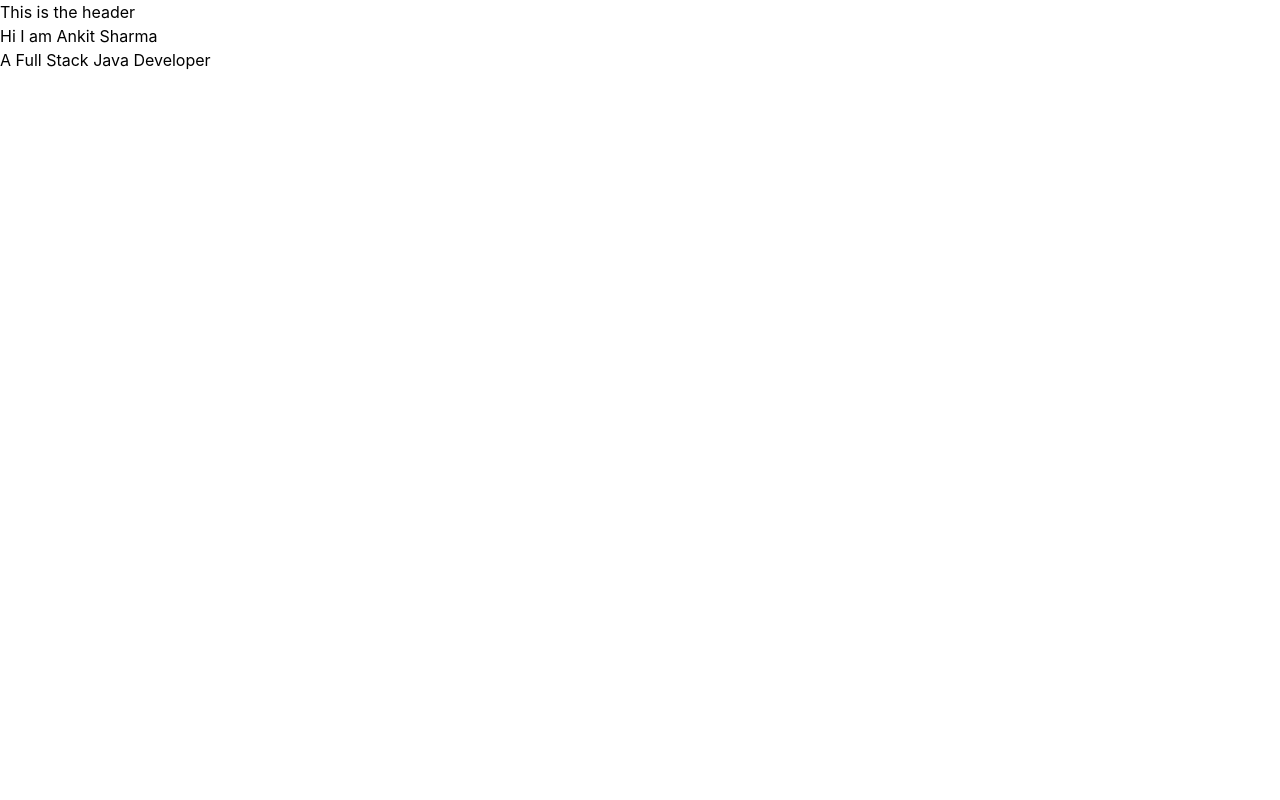
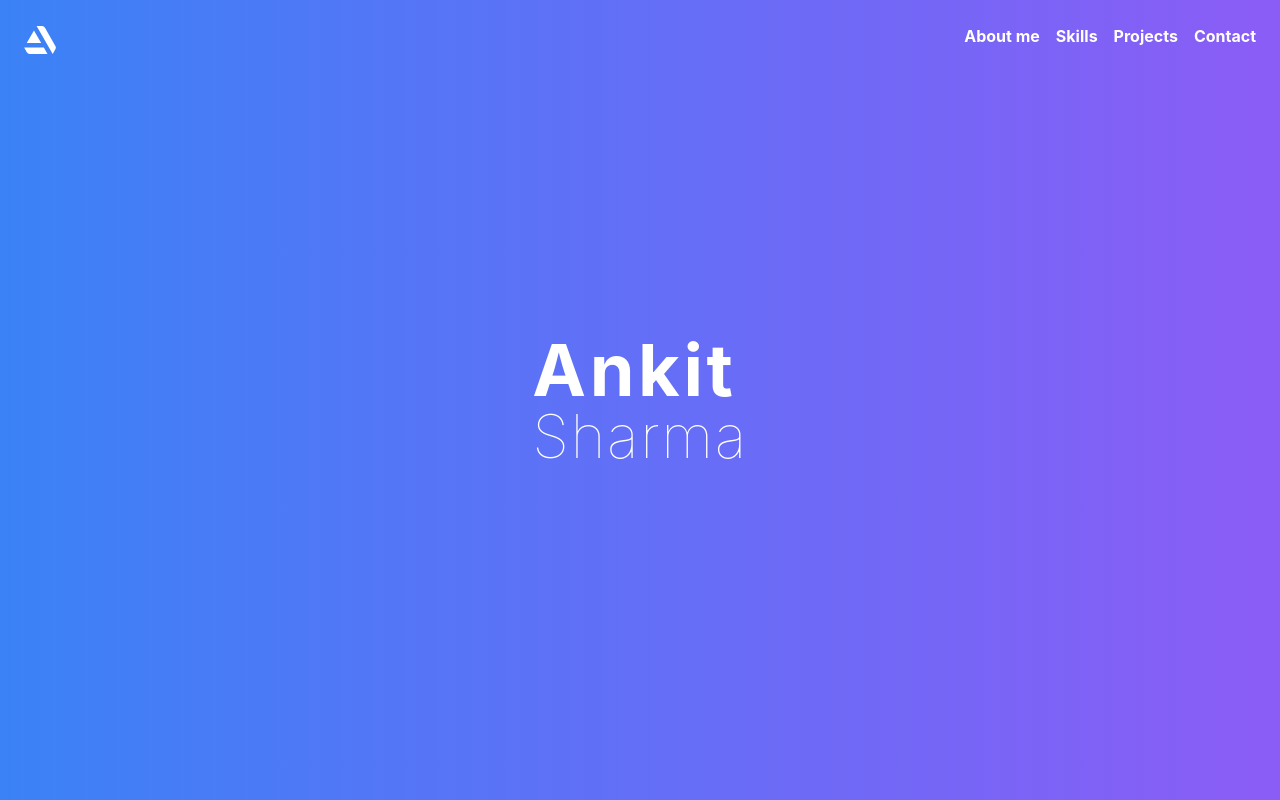
Before and after one commit to darkaster72/darkaster72.github.io, a React (Create React App) app: page / in a window 1280 px wide. Built offline with nearby package versions, Linux system fonts and the light colour scheme.

Commit message:
updated the home page

```diff
--- a/src/components/header.component.jsx
+++ b/src/components/header.component.jsx
@@ -1,5 +1,15 @@
 import "./header.styles.css";
+import {ReactComponent as Logo} from "../assets/logo.svg";
 
-const Header = () => <header className="header">This is the header</header>;
+const Header = () => (
+  <header className="absolute flex p-6 w-screen justify-around align-baseline gap-4 font-bold text-white">
+    <Logo className="logo"></Logo>
+    <div className="flex-grow"></div>
+    <a href="#about">About me</a>
+    <a href="#skills">Skills</a>
+    <a href="#projects">Projects</a>
+    <a href="#contact">Contact</a>
+  </header>
+);
 
 export default Header;
--- a/src/pages/home.component.jsx
+++ b/src/pages/home.component.jsx
@@ -1,9 +1,11 @@
 import "./home.styles.css";
 
 const HomePage = () => (
-  <div>
-    <h1>Hi I am Ankit Sharma </h1>
-    <h3>A Full Stack Java Developer</h3>
+  <div className="h-screen flex justify-center items-center  bg-gradient-to-r from-blue-500 to bg-purple-500">
+    <div className="text-white">
+      <p className="text-7xl font-bold tracking-wider">Ankit</p>
+      <p className="text-6xl font-thin tracking-wide">Sharma</p>
+    </div>
   </div>
 );
 
```
Also changed, not shown: public/index.html (+0 -10 lines), src/assets/logo.svg (added).
